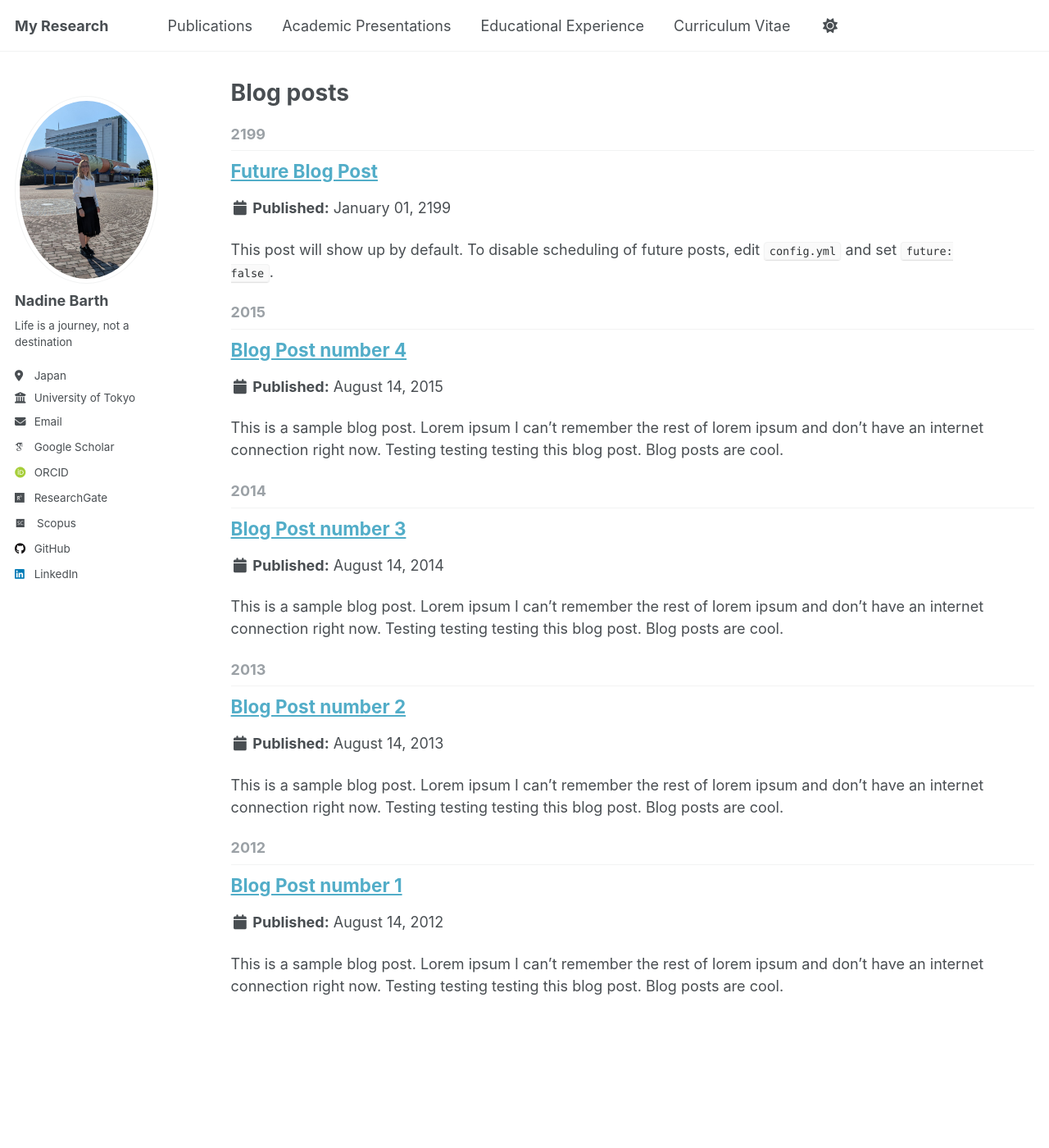
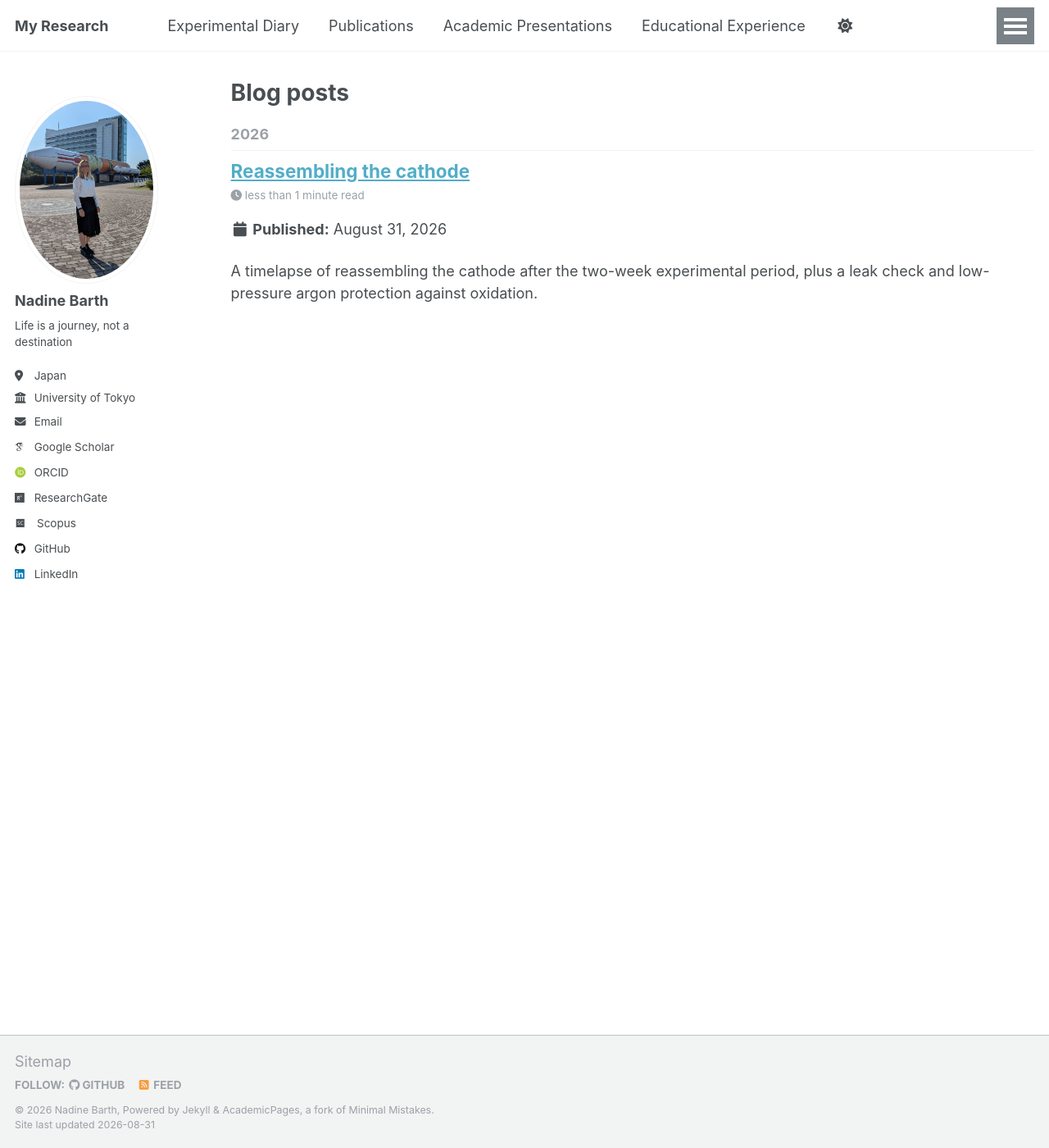
Before and after one commit to Barth-Nadine/Research, a Jekyll site: the page built from _pages/year-archive.html, in a window 1280 px wide and 1400 px high. Shown: the whole window at 82% size. Built offline with Jekyll 4.4.1, drawn with Linux system fonts in a browser that asks for light colours; some web fonts are replaced.

Commit message:
Add Experimental Diary blog section
Turns on the theme's existing (but disabled) posts collection to power
a new "Experimental Diary" page: a hover-to-play featured video/photo
for the newest entry plus a card list of older ones, each linking to
the full post. Removes the theme's leftover placeholder sample posts,
adds a reusable post template, and adds the first real entry.

```diff
--- a/_config.yml
+++ b/_config.yml
@@ -231,16 +231,16 @@
 # These settings control how pages and collections are included in the site
 defaults:
   # _posts
-  #- scope:
-  #    path: ""
-  #    type: posts
-  #  values:
-  #    layout: single
-  #    author_profile: true
-  #    read_time: true
-  #    comments: true
-  #    share: true
-  #    related: true
+  - scope:
+      path: ""
+      type: posts
+    values:
+      layout: single
+      author_profile: true
+      read_time: true
+      comments: false
+      share: true
+      related: true
   # _pages
   - scope:
       path: ""
--- a/_data/navigation.yml
+++ b/_data/navigation.yml
@@ -8,6 +8,9 @@
 #      Markdown formatted page while the second is generated using JSON.
 
 main:
+  - title: "Experimental Diary"
+    url: /experimental-diary/
+
   - title: "Publications"
     url: /publications/
 
--- /dev/null
+++ b/_pages/experimental-diary.html
@@ -0,0 +1,152 @@
+---
+layout: archive
+permalink: /experimental-diary/
+title: "Experimental Diary"
+author_profile: true
+---
+
+{% include base_path %}
+{% assign entries = site.posts %}
+
+<p>A running log of what experimental life in the lab actually looks like &mdash; written for students curious about what this kind of work involves day to day.</p>
+
+{% if entries.size == 0 %}
+  <p><em>The first entry is on its way &mdash; check back soon.</em></p>
+{% else %}
+
+  {% assign featured = entries.first %}
+
+  <a class="diary-hero" href="{{ base_path }}{{ featured.url }}">
+    {% if featured.header.video %}
+      {% if featured.header.video contains "://" %}
+        {% assign video_src = featured.header.video %}
+      {% else %}
+        {% assign video_src = featured.header.video | prepend: "/media/diary/" | prepend: base_path %}
+      {% endif %}
+      {% if featured.header.teaser %}
+        {% if featured.header.teaser contains "://" %}
+          {% assign poster_src = featured.header.teaser %}
+        {% else %}
+          {% assign poster_src = featured.header.teaser | prepend: "/media/diary/" | prepend: base_path %}
+        {% endif %}
+      {% endif %}
+      <video class="diary-hero__media" muted loop playsinline preload="metadata"
+        {% if poster_src %}poster="{{ poster_src }}"{% endif %}>
+        <source src="{{ video_src }}" type="video/mp4">
+      </video>
+    {% elsif featured.header.teaser %}
+      {% if featured.header.teaser contains "://" %}
+        {% assign img_src = featured.header.teaser %}
+      {% else %}
+        {% assign img_src = featured.header.teaser | prepend: "/media/diary/" | prepend: base_path %}
+      {% endif %}
+      <img class="diary-hero__media" src="{{ img_src }}" alt="{{ featured.title | markdownify | strip_html }}">
+    {% endif %}
+
+    <div class="diary-hero__caption">
+      <span class="diary-hero__tag">Latest entry &middot; {{ featured.date | date: "%B %d, %Y" }}</span>
+      <h2>{{ featured.title | markdownify | remove: "<p>" | remove: "</p>" }}</h2>
+      <p>{{ featured.excerpt | strip_html | truncatewords: 40 }}</p>
+      <span class="diary-hero__cta">Read the full entry &rarr;</span>
+    </div>
+  </a>
+
+  {% if entries.size > 1 %}
+    <div class="diary-grid">
+      {% for post in entries offset: 1 %}
+        <a class="diary-card" href="{{ base_path }}{{ post.url }}">
+          {% if post.header.teaser %}
+            {% if post.header.teaser contains "://" %}
+              {% assign card_img = post.header.teaser %}
+            {% else %}
+              {% assign card_img = post.header.teaser | prepend: "/media/diary/" | prepend: base_path %}
+            {% endif %}
+            <div class="diary-card__media" style="background-image:url('{{ card_img }}');"></div>
+          {% endif %}
+          <div class="diary-card__body">
+            <span class="diary-card__date">{{ post.date | date: "%B %d, %Y" }}</span>
+            <h3>{{ post.title | markdownify | remove: "<p>" | remove: "</p>" }}</h3>
+            <p>{{ post.excerpt | strip_html | truncatewords: 25 }}</p>
+          </div>
+        </a>
+      {% endfor %}
+    </div>
+  {% endif %}
+
+{% endif %}
+
+<style>
+  .diary-hero {
+    position: relative;
+    display: block;
+    margin: 1.5em 0 2.5em;
+    border-radius: 6px;
+    overflow: hidden;
+    background: #111;
+    color: inherit;
+    text-decoration: none;
+  }
+  .diary-hero__media {
+    display: block;
+    width: 100%;
+    max-height: 480px;
+    object-fit: cover;
+  }
+  .diary-hero__caption {
+    position: absolute;
+    left: 0; right: 0; bottom: 0;
+    padding: 1.5em;
+    background: linear-gradient(to top, rgba(0,0,0,0.75), rgba(0,0,0,0));
+    color: #fff;
+  }
+  .diary-hero__caption h2 { color: #fff; margin: 0.2em 0; }
+  .diary-hero__tag {
+    font-size: 0.8em;
+    text-transform: uppercase;
+    letter-spacing: 0.05em;
+    opacity: 0.85;
+  }
+  .diary-hero__caption p { margin: 0.3em 0; opacity: 0.9; }
+  .diary-hero__cta { font-weight: bold; }
+
+  .diary-grid {
+    display: grid;
+    grid-template-columns: repeat(auto-fill, minmax(260px, 1fr));
+    gap: 1.5em;
+  }
+  .diary-card {
+    display: block;
+    color: inherit;
+    text-decoration: none;
+    border: 1px solid rgba(0,0,0,0.1);
+    border-radius: 6px;
+    overflow: hidden;
+  }
+  .diary-card__media {
+    height: 160px;
+    background-size: cover;
+    background-position: center;
+  }
+  .diary-card__body { padding: 1em; }
+  .diary-card__date {
+    font-size: 0.8em;
+    text-transform: uppercase;
+    letter-spacing: 0.05em;
+    opacity: 0.7;
+  }
+  .diary-card__body h3 { margin: 0.3em 0; }
+</style>
+
+<script>
+  (function () {
+    var hero = document.querySelector('.diary-hero__media');
+    if (!hero || hero.tagName !== 'VIDEO') return;
+    var play = function () { hero.play(); };
+    var reset = function () { hero.pause(); hero.currentTime = 0; };
+    hero.addEventListener('mouseenter', play);
+    hero.addEventListener('mouseleave', reset);
+    hero.addEventListener('touchstart', function () {
+      if (hero.paused) { play(); } else { reset(); }
+    }, { passive: true });
+  })();
+</script>
--- a/_posts/2012-08-14-blog-post-1.md
+++ /dev/null
@@ -1,20 +0,0 @@
----
-title: 'Blog Post number 1'
-date: 2012-08-14
-permalink: /posts/2012/08/blog-post-1/
-tags:
-  - cool posts
-  - category1
-  - category2
----
-
-This is a sample blog post. Lorem ipsum I can't remember the rest of lorem ipsum and don't have an internet connection right now. Testing testing testing this blog post. Blog posts are cool.
-
-Headings are cool
-======
-
-You can have many headings
-======
-
-Aren't headings cool?
-------
--- a/_posts/2013-08-14-blog-post-2.md
+++ /dev/null
@@ -1,20 +0,0 @@
----
-title: 'Blog Post number 2'
-date: 2013-08-14
-permalink: /posts/2013/08/blog-post-2/
-tags:
-  - cool posts
-  - category1
-  - category2
----
-
-This is a sample blog post. Lorem ipsum I can't remember the rest of lorem ipsum and don't have an internet connection right now. Testing testing testing this blog post. Blog posts are cool.
-
-Headings are cool
-======
-
-You can have many headings
-======
-
-Aren't headings cool?
-------
--- a/_posts/2014-08-14-blog-post-3.md
+++ /dev/null
@@ -1,20 +0,0 @@
----
-title: 'Blog Post number 3'
-date: 2014-08-14
-permalink: /posts/2014/08/blog-post-3/
-tags:
-  - cool posts
-  - category1
-  - category2
----
-
-This is a sample blog post. Lorem ipsum I can't remember the rest of lorem ipsum and don't have an internet connection right now. Testing testing testing this blog post. Blog posts are cool.
-
-Headings are cool
-======
-
-You can have many headings
-======
-
-Aren't headings cool?
-------
--- /dev/null
+++ b/_posts/2026-08-31-reassembling-cathode.md
@@ -0,0 +1,15 @@
+---
+title: "Reassembling the cathode"
+date: 2026-08-31
+excerpt: "A timelapse of reassembling the cathode after the two-week experimental period, plus a leak check and low-pressure argon protection against oxidation."
+header:
+  video: 2026-08-31-reassembling-cathode.mp4
+tags:
+  - lab-life
+---
+
+After the two-week experimental period at the Tsue-Nakasuka Lab ended, I was finally able to reassemble the cathode today to better protect it from oxidation. The video below shows a timelapse of the reassembly, carried out under a continuous 20 SCCM argon flow, followed by a leak check of the Swagelok fittings using Snoop. Finally, I closed the chamber and kept it under 1 Torr to protect it from further oxidation without needing to keep the argon flowing.
+
+<video controls muted style="max-width:100%;">
+  <source src="/Research/media/diary/2026-08-31-reassembling-cathode.mp4" type="video/mp4">
+</video>
--- a/_posts/2199-01-01-future-post.md
+++ /dev/null
@@ -1,11 +0,0 @@
----
-title: 'Future Blog Post'
-date: 2199-01-01
-permalink: /posts/2012/08/blog-post-4/
-tags:
-  - cool posts
-  - category1
-  - category2
----
-
-This post will show up by default. To disable scheduling of future posts, edit `config.yml` and set `future: false`.
```
Also changed, not shown: _posts/2015-08-14-blog-post-4.md (deleted, +0 -20 lines), _posts/2024-01-01-template-experimental-diary-entry.md (added, +29 -0 lines), media/diary/README.md (added, +13 -0 lines), 1 other file.
